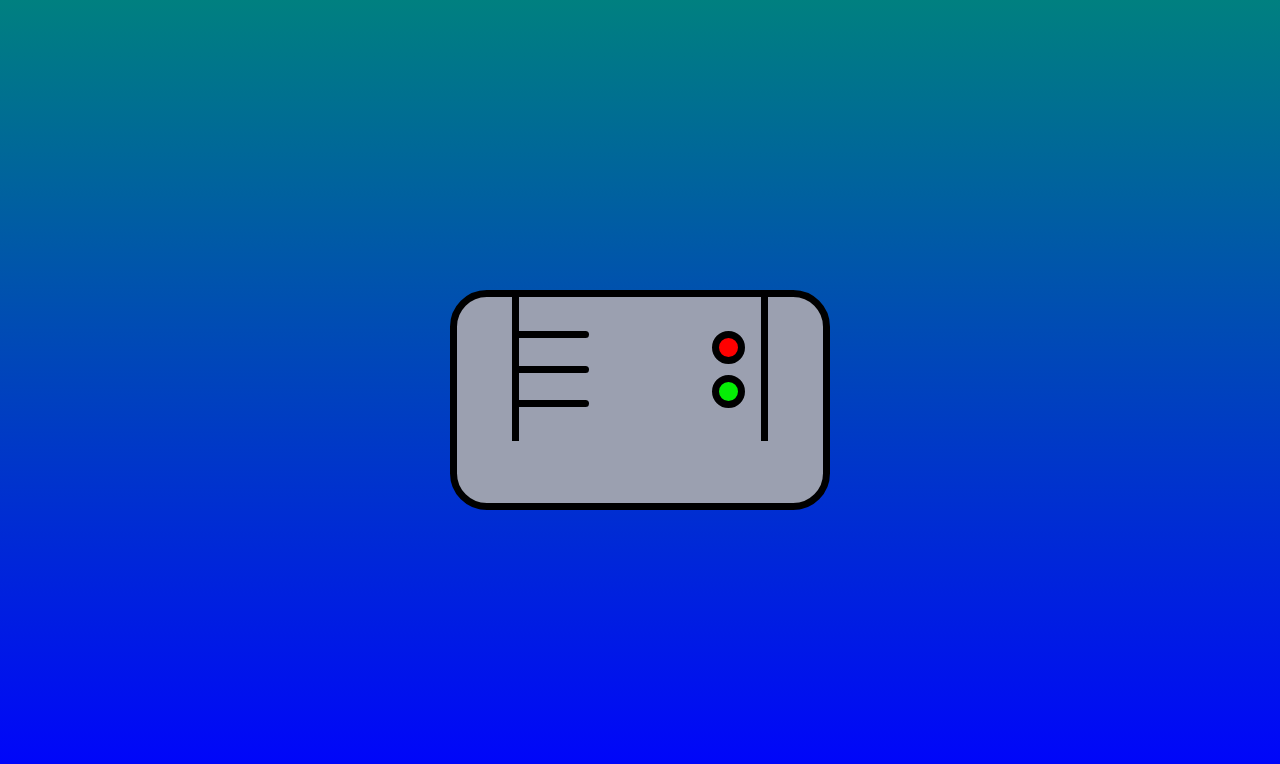
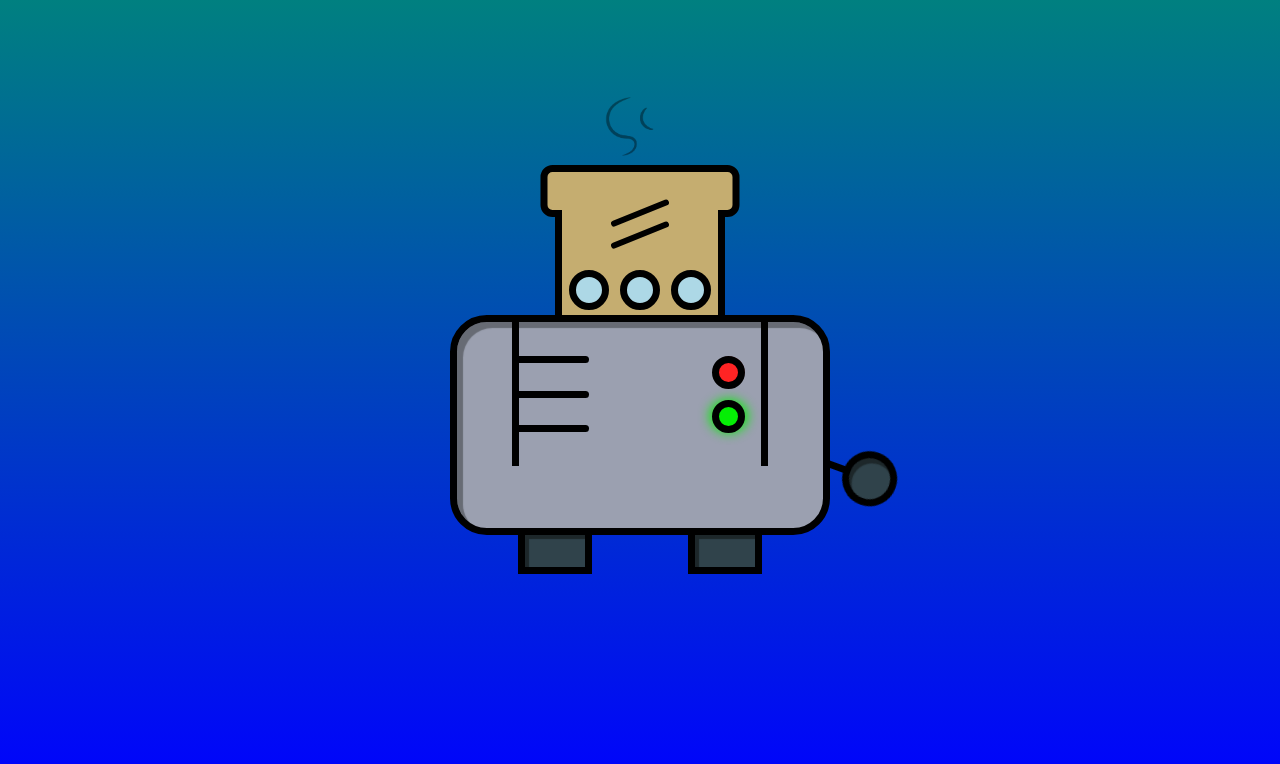
Before and after one commit to vk196/Code-pen-toaster, a plain HTML site: page index.html in a window 1280 px wide. Drawn offline with Linux system fonts and the light colour scheme.

Commit message:
80% completion

```diff
--- a/index.html
+++ b/index.html
@@ -11,8 +11,19 @@
 
 <body>
     <div class="wrapper">
+        <div class="container">
             <div class="toast__container">
-            <div class="bread"></div>
+                <div class="bread">
+                    <img src="steam-vector-01.png" alt="">
+                    <span class="bread--line line1"></span>
+                    <span class="bread--line"></span>
+
+                    <div class="socials__handle">
+                        <div class="social"></div>
+                        <div class="social"></div>
+                        <div class="social"></div>
+                    </div>
+                </div>
                 <div class="toast__body">
                     <div class="toast__controls">
                         <div class="controls__lines">
@@ -26,9 +37,13 @@
                         </div>
                     </div>
                 </div>
+                <div class="handle__wrapper">
                     <div class="toast__handle"></div>
+                    <span class="after"></span>
+                </div>
                 <div class="toast__legs left"></div>
                 <div class="toast__legs right"></div>
+            </div>
         </div>
     </div>
 </body>
--- a/index.js
+++ b/index.js
@@ -0,0 +1,3 @@
+"use strict";
+const redLight = document.querySelector(".red");
+const greenLight = document.querySelector(".green");
--- a/styles.css
+++ b/styles.css
@@ -1,4 +1,10 @@
-* {
+:root {
+  --border: 7px solid black;
+  --secondary-bg: hsl(198, 22%, 24%);
+  --handle-shadow: hsl(197, 19%, 14%);
+}
+*,
+img {
   box-sizing: border-box;
   max-width: 100%;
 }
@@ -7,7 +13,6 @@ body {
   margin: 0;
 }
 .wrapper {
-  --border: 7px solid black;
   background-image: linear-gradient(0deg, blue, teal);
   height: 100vh;
 }
@@ -23,6 +28,7 @@ body {
   border: var(--border);
   border-radius: 2.3em;
   background: hsl(226, 12%, 65%);
+  box-shadow: inset 6px 6px 1px hsl(224, 6%, 43%);
   position: relative;
   overflow: hidden;
 }
@@ -38,20 +44,60 @@ body {
 }
 .toast__indicator {
   margin: 8px;
+  z-index: 0;
 }
 .indicator__lights {
   width: 33px;
   height: 33px;
   border-radius: 50%;
   border: var(--border);
+  cursor: pointer;
 }
 .red {
-  background: red;
-  z-index: 1;
+  background: rgb(255, 36, 36);
+  position: relative;
+}
+.red::before {
+  content: "";
+  width: 31px;
+  height: 31px;
+  border-radius: 50%;
+  background: inherit;
+  position: absolute;
+  inset: 50% 50%;
+  z-index: -1;
+  transform: translate(-50%, -50%);
+  transition: all 100ms ease-out;
+}
+.red:hover::before {
+  filter: blur(17px);
 }
 .green {
   background: rgb(5, 238, 5);
-  z-index: 0;
+  position: relative;
+}
+.green::before {
+  content: "";
+  width: inherit;
+  height: inherit;
+  border-radius: 50%;
+  background: inherit;
+  position: absolute;
+  z-index: -1;
+  inset: 50% 50% 0;
+  transform: translate(-50%, -50%);
+  animation: blink 3s linear infinite;
+}
+
+/* Animations */
+@keyframes blink {
+  from {
+    filter: blur(17px);
+    width: 50px;
+  }
+  to {
+    filter: blur(0);
+  }
 }
 .left__shape {
   height: 7px;
@@ -71,3 +117,120 @@ body {
   gap: 0.7em;
   margin-right: 1em;
 }
+.handle__wrapper {
+  position: relative;
+  bottom: 100px;
+  right: -375px;
+  width: 80px;
+  height: 55px;
+  display: flex;
+  align-items: center;
+  transform-origin: left;
+  transform: rotate(20deg);
+  transition: transform 300ms cubic-bezier(0.175, 0.885, 0.32, 1.275);
+}
+.handle__wrapper.active {
+  transform: rotate(-20deg);
+}
+.toast__handle {
+  width: 72%;
+  max-width: 55px;
+  height: 55px;
+  border-radius: 50%;
+  background: var(--secondary-bg);
+  box-shadow: inset 4px 4px 1px var(--handle-shadow);
+  border: var(--border);
+  order: 2;
+}
+.after {
+  width: 28%;
+  height: 7px;
+  background: #000;
+  order: 1;
+  z-index: -1;
+  margin-right: -2px;
+}
+.toast__legs {
+  width: 74px;
+  height: 46px;
+  background: var(--secondary-bg);
+  box-shadow: inset 4px 4px 1px var(--handle-shadow);
+  border: var(--border);
+  display: inline-block;
+  position: absolute;
+  bottom: 16px;
+}
+.left {
+  left: 68px;
+}
+.right {
+  right: 68px;
+}
+.bread {
+  width: 170px;
+  height: 105px;
+  background: #c5ad70;
+  margin: 0 auto;
+  border-right: var(--border);
+  border-left: var(--border);
+  position: relative;
+}
+.bread::before {
+  content: "";
+  position: absolute;
+  width: 185px;
+  height: 38px;
+  border: var(--border);
+  border-radius: 12px;
+  background: inherit;
+  top: -45px;
+  left: 50%;
+  transform: translatex(-50%);
+  z-index: -999;
+}
+.bread--line {
+  display: block;
+  width: 40%;
+  height: 6px;
+  background: #000;
+  transform: rotate(-22deg);
+  margin-bottom: 1em;
+  margin-inline: auto;
+  border-radius: 8em;
+  z-index: -1;
+}
+.bread img {
+  display: block;
+  position: absolute;
+  width: 40%;
+  top: -115px;
+  right: 36%;
+  animation: steam 3s ease-in-out infinite;
+  transition: all 0.3s linear;
+}
+
+@keyframes steam {
+  from {
+    width: 42%;
+    opacity: 1;
+  }
+  to {
+    width: 40%;
+    opacity: 0.2;
+  }
+}
+.socials__handle {
+  display: flex;
+  align-items: center;
+  justify-content: space-evenly;
+  gap: 0.3em;
+  z-index: 100;
+  margin-top: 2em;
+}
+.social {
+  width: 40px;
+  height: 40px;
+  border: var(--border);
+  border-radius: 50%;
+  background: lightblue;
+}
```
Also changed, not shown: steam-vector-01.png (added). Lines whose indentation alone changed are shown as unchanged.
